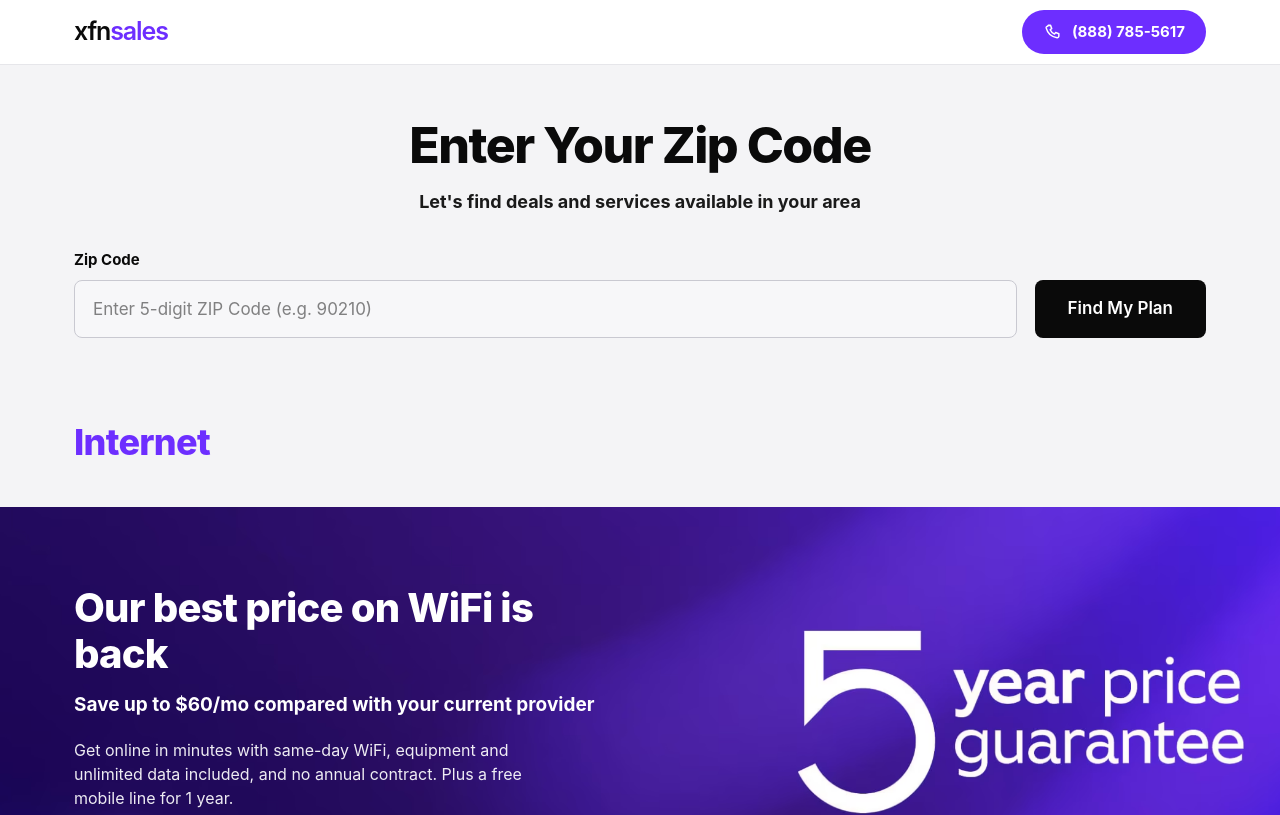
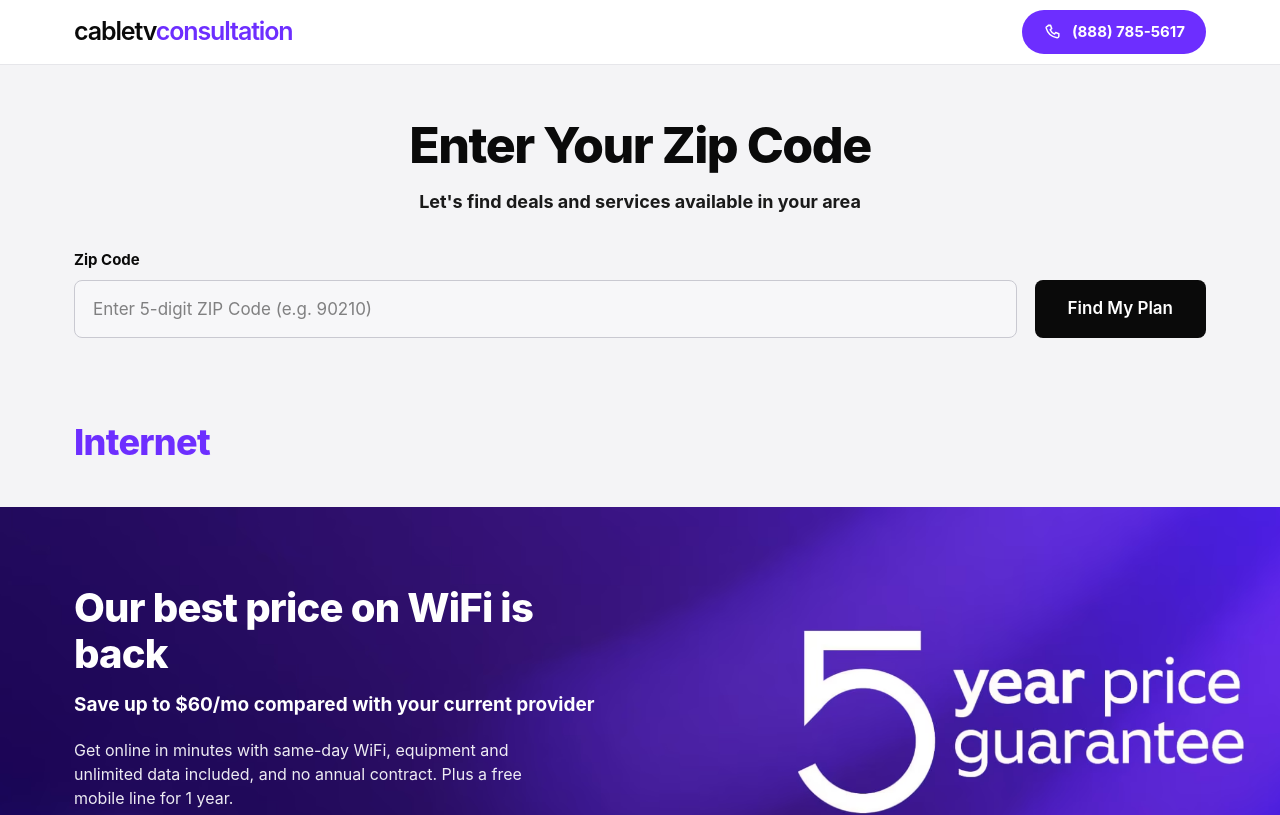
Before and after one commit to growlimomiraj/xfnsales, a React (Vite) app: page / in a window 1280 px wide. Shown: the top 815 px of the page. Built offline with nearby package versions, Linux system fonts and the light colour scheme.

Commit message:
Update branding and domain to cabletvconsultation.com

```diff
--- a/index.html
+++ b/index.html
@@ -3,10 +3,10 @@
   <head>
     <meta charset="UTF-8" />
     <meta name="viewport" content="width=device-width, initial-scale=1.0" />
-    <title>Home Internet - xfnsales.us</title>
-    <meta name="description" content="Let&#039;s find deals and services available in your area" />
-    <meta property="og:title" content="Home Internet - xfnsales.us" />
-    <meta property="og:description" content="Let&#039;s find deals and services available in your area" />
+    <title>Home Internet &amp; TV Plans - cabletvconsultation.com</title>
+    <meta name="description" content="Compare home internet and cable TV plans, check deals and services available in your area at cabletvconsultation.com" />
+    <meta property="og:title" content="Home Internet &amp; TV Plans - cabletvconsultation.com" />
+    <meta property="og:description" content="Compare home internet and cable TV plans, check deals and services available in your area at cabletvconsultation.com" />
     <meta property="og:type" content="website" />
     <meta name="twitter:card" content="summary_large_image" />
   </head>
--- a/src/config/siteData.ts
+++ b/src/config/siteData.ts
@@ -1,14 +1,14 @@
 /**
- * Central Business Configuration & Content (xfnsales.us + lower disclosure sequence)
+ * Central Business Configuration & Content (cabletvconsultation.com + lower disclosure sequence)
  */
 
-export const BRAND_NAME = "XfnSales";
-export const WORDMARK_LEADING = "xfn";
-export const WORDMARK_ACCENT = "sales";
-export const DOMAIN = "xfnsales.us";
+export const BRAND_NAME = "Cable TV Consultation";
+export const WORDMARK_LEADING = "cabletv";
+export const WORDMARK_ACCENT = "consultation";
+export const DOMAIN = "cabletvconsultation.com";
 export const PHONE_DISPLAY = "(888) 785-5617";
 export const PHONE_E164 = "+18887855617";
-export const SUPPORT_EMAIL = "support@xfnsales.us";
+export const SUPPORT_EMAIL = "support@cabletvconsultation.com";
 export const BUSINESS_ROLE = "independent comparison and referral service";
 
 export interface WordmarkParts {
```
